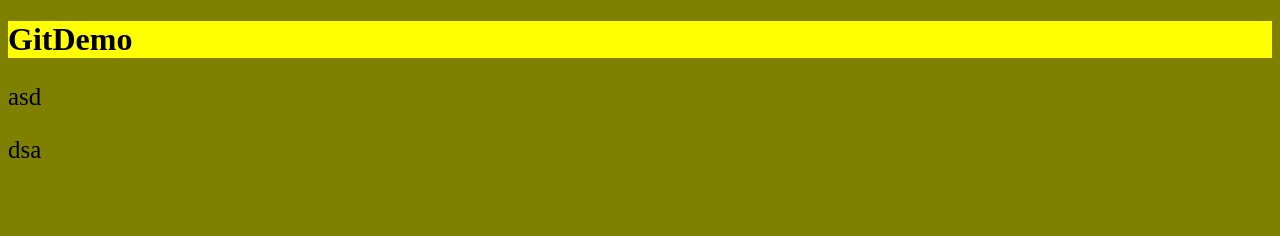
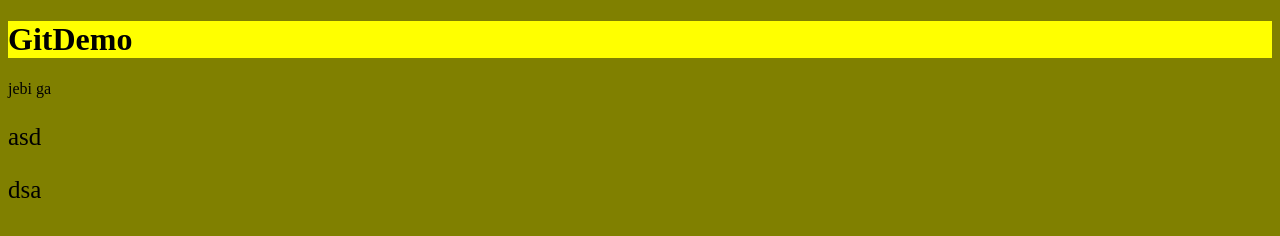
Before and after one commit to vuksha94/GitDemo, a plain HTML site: page index.html in a window 1280 px wide. Drawn offline with Linux system fonts and the light colour scheme.

Commit message:
added span

```diff
--- a/index.html
+++ b/index.html
@@ -8,6 +8,7 @@
 </head>
 <body>
     <h1>GitDemo</h1>
+    <span>jebi ga </span>
     <div>
         <p>asd</p><p>dsa</p>
     </div>
```
